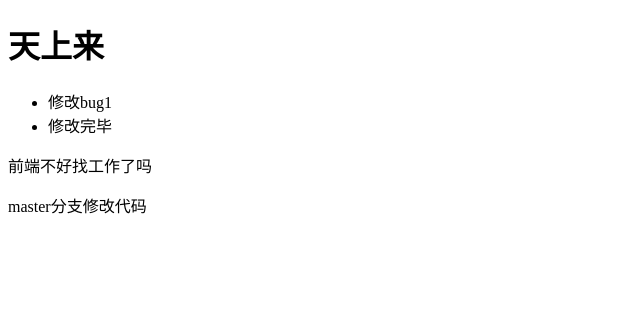
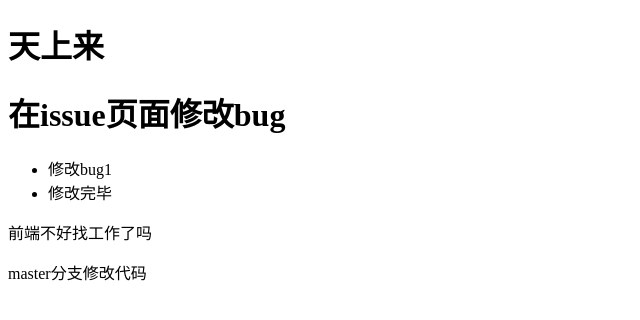
Before and after one commit to Pandu129/git-demo, a plain HTML site: page index.html in a window 1280 px wide. Shown: the whole page, without its empty margins (0-640 px from the left). Drawn offline with Linux system fonts and the light colour scheme.

Commit message:
第一次修改issue

```diff
--- a/index.html
+++ b/index.html
@@ -8,6 +8,7 @@
   </head>
   <body>
     <h1>天上来</h1>
+    <h1>在issue页面修改bug</h1>
     <ul>
       <li>修改bug1</li>
       <li>修改完毕</li>
```
